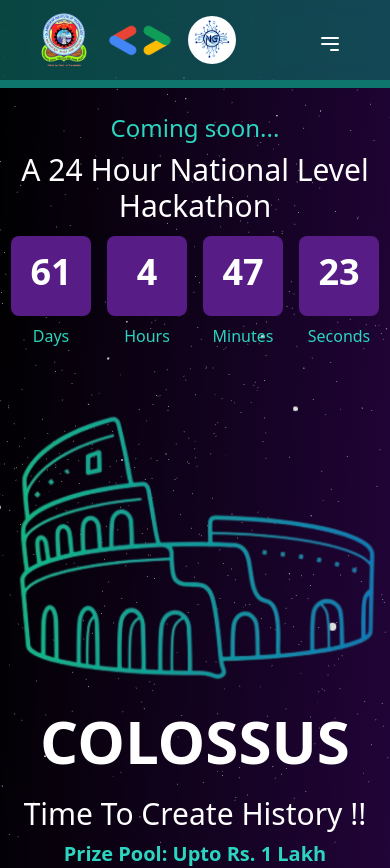
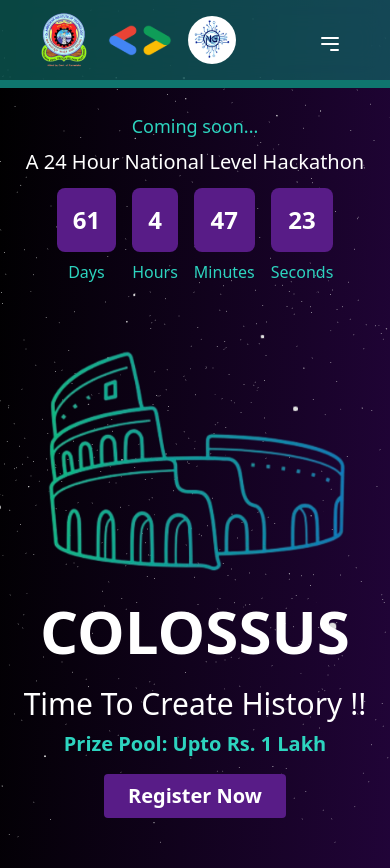
Before and after one commit to Amruthamsh/hack_colossus, a React (Vite) app: page / in a window 390 px wide. Shown: the top 868 px of the page. Built offline with nearby package versions, Linux system fonts and the light colour scheme.

Commit message:
hero sizing changed for mobile

```diff
--- a/src/components/Hero.tsx
+++ b/src/components/Hero.tsx
@@ -44,15 +44,17 @@ const Hero: React.FC = () => {
       id="home"
     >
       <div className="mb-4 relative mt-24 z-10">
-        <h1 className="text-teal-400 text-2xl pt-4">Coming soon...</h1>
-        <h1 className="text-white text-3xl pt-2">
+        <h1 className="text-teal-400 text-lg lg:text-2xl pt-4">
+          Coming soon...
+        </h1>
+        <h1 className="text-white text-xl lg:text-3xl pt-2">
           A 24 Hour National Level Hackathon
         </h1>
         {Object.keys(timeLeft).length > 0 ? (
           <div className="flex justify-center mt-3 space-x-4">
             <div className="text-center">
-              <div className="bg-purple-900 text-white font-bold rounded-lg p-4 size-20">
-                <span className="text-4xl">
+              <div className="bg-purple-900 text-white font-bold rounded-lg p-4 size-15 lg:size-20">
+                <span className="text-2xl lg:text-4xl">
                   {timeLeft.hasOwnProperty("days") &&
                     (timeLeft as TimeLeft).days}
                 </span>
@@ -60,8 +62,8 @@ const Hero: React.FC = () => {
               <span className="block mt-2 text-md text-teal-400">Days</span>
             </div>
             <div className="text-center">
-              <div className="bg-purple-900 text-white font-bold rounded-lg p-4 size-20">
-                <span className="text-4xl">
+              <div className="bg-purple-900 text-white font-bold rounded-lg p-4 size-15 lg:size-20">
+                <span className="text-2xl lg:text-4xl">
                   {timeLeft.hasOwnProperty("hours") &&
                     (timeLeft as TimeLeft).hours}
                 </span>
@@ -69,8 +71,8 @@ const Hero: React.FC = () => {
               <span className="block mt-2 text-md text-teal-400">Hours</span>
             </div>
             <div className="text-center">
-              <div className="bg-purple-900 text-white font-bold rounded-lg p-4 size-20">
-                <span className="text-4xl">
+              <div className="bg-purple-900 text-white font-bold rounded-lg p-4 size-15 lg:size-20">
+                <span className="text-2xl lg:text-4xl">
                   {timeLeft.hasOwnProperty("minutes") &&
                     (timeLeft as TimeLeft).minutes}
                 </span>
@@ -78,8 +80,8 @@ const Hero: React.FC = () => {
               <span className="block mt-2 text-md text-teal-400">Minutes</span>
             </div>
             <div className="text-center">
-              <div className="bg-purple-900 text-white font-bold rounded-lg p-4 size-20">
-                <span className="text-4xl">
+              <div className="bg-purple-900 text-white font-bold rounded-lg p-4 size-15 lg:size-20">
+                <span className="text-2xl lg:text-4xl">
                   {timeLeft.hasOwnProperty("seconds") &&
                     (timeLeft as TimeLeft).seconds}
                 </span>
@@ -95,7 +97,7 @@ const Hero: React.FC = () => {
         <img
           src={hack_logo}
           alt="Hack Colossus Logo"
-          className="mx-auto size-96 h-auto mt-12 mb-4"
+          className="mx-auto size-80 lg:size-96 h-auto mt-12 mb-4"
         />
         <h1 className="text-6xl font-bold leading-tight mb-4 text-white">
           COLOSSUS
```
